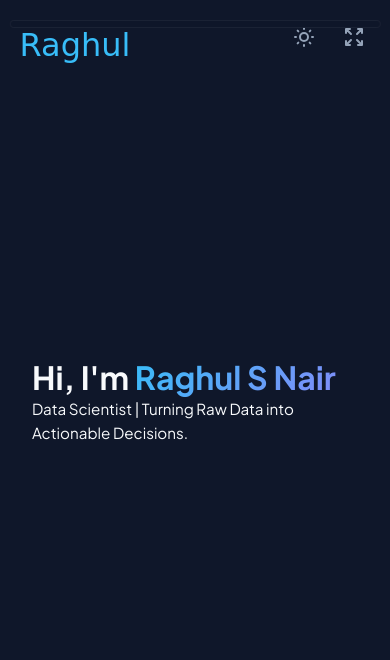
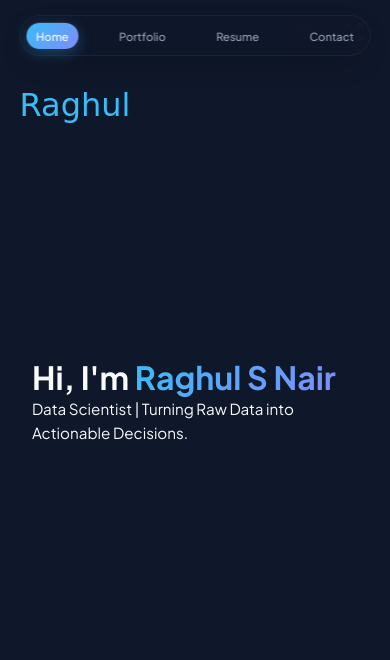
Before and after one commit to RaghulSN/Portfolio, a website built with Vite: page index.html in a window 390 px wide. Shown: the top 660 px of the page. Built offline with nearby package versions, Linux system fonts and the light colour scheme.

Commit message:
Fix mobile nav visibility with forced display and positioning

```diff
--- a/src/style.css
+++ b/src/style.css
@@ -1752,27 +1752,44 @@ body:not(.light-mode) .moon-icon {
         overflow-x: hidden;
     }
 
-    /* Navigation */
+    /* Navigation - Force Visibility */
     .nav-island {
-        width: 95%;
-        padding: 3px;
+        width: 90% !important;
+        max-width: 400px !important;
+        padding: 6px !important;
+        display: flex !important;
+        visibility: visible !important;
+        opacity: 1 !important;
+        background: var(--nav-bg) !important;
+        border: 1px solid var(--border-color) !important;
+        top: 15px !important;
+    }
+
+    .nav-links {
+        display: flex !important;
+        width: 100% !important;
+        justify-content: space-between !important;
     }
 
     .nav-btn {
-        padding: 0.5rem 0.9rem;
-        font-size: 0.75rem;
+        padding: 0.4rem 0.6rem !important;
+        font-size: 0.7rem !important;
+        display: inline-block !important;
+        visibility: visible !important;
+        white-space: nowrap !important;
     }
 
     .logo-container {
-        top: 20px;
+        top: 80px !important;
+        /* Move below nav */
         left: 5%;
-        font-size: 1.5rem;
-        /* Smaller logo */
+        font-size: 1.3rem;
     }
 
     .controls-container {
-        top: 20px;
+        top: 15px !important;
         right: 5%;
+        display: flex !important;
     }
 
     /* Hero Section */
```
